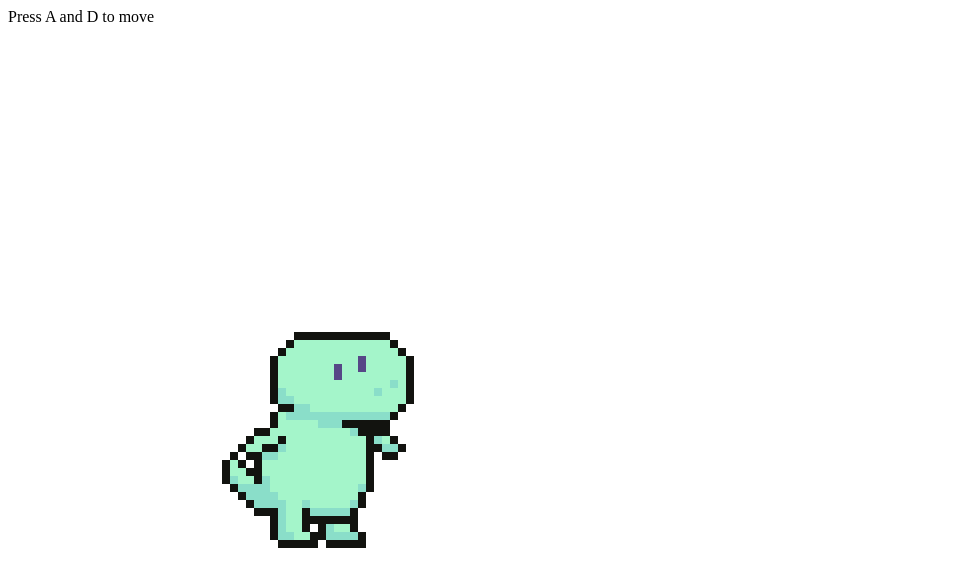
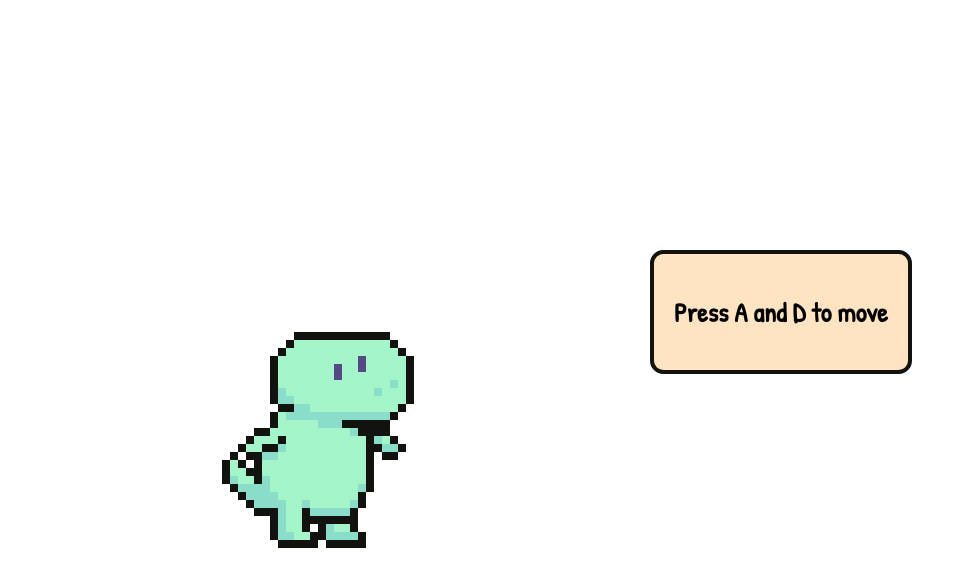
Before and after one commit to DaiF1/DinoSite, a website: page html/main.html in a window 1280 px wide. Shown: the whole page, without its empty margins (0-967 px from the left). Drawn offline with Linux system fonts and the light colour scheme.

Commit message:
Add Panel style

```diff
--- a/css/style.css
+++ b/css/style.css
@@ -1,3 +1,6 @@
+/* Fonts */
+@import url('https://fonts.googleapis.com/css2?family=Patrick+Hand&display=swap');
+
 /* Image pre-loading */
 body::after{
    position:absolute; width:0; height:0; overflow:hidden; z-index:-1;
@@ -26,3 +29,28 @@ body::after{
     top: 300px;
     left: 190px;
 }
+
+#command-panel
+{
+    /* Text */
+    text-align: center;
+    font-family: 'Patrick Hand', cursive;
+    font-size: 20pt;
+    font-weight: bold;
+
+    /* Margin */
+    padding-top: 40px;
+    padding-bottom: 40px;
+    padding-left: 20px;
+    padding-right: 20px;
+
+    /* Box Color */
+    border: solid #12130F 3pt;
+    border-radius: 10pt;
+    background-color: bisque;
+
+    /* Box position */
+    position: absolute;
+    top: 250px;
+    left: 650px;
+}
```
